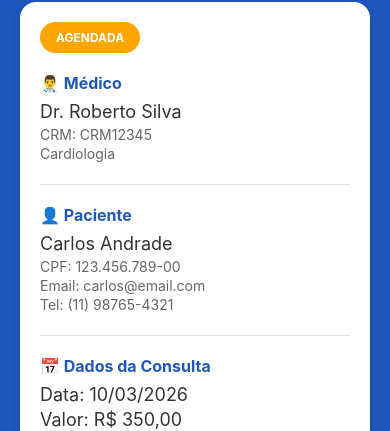
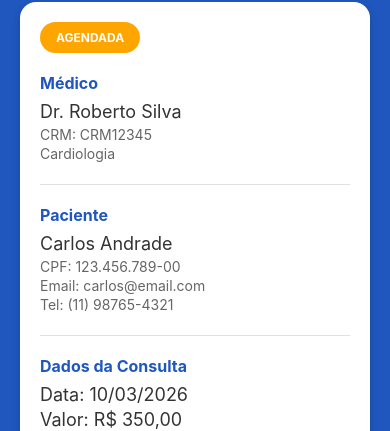
Before and after one commit to GusCrevelari/sistema-consulta-mobile, a React Native app: screen / in a window 390 px wide. Shown: the part 125-556 px from the top of the page. Built offline with nearby package versions, Linux system fonts and the light colour scheme.

Commit message:
removed emoticons;

```diff
--- a/App.tsx
+++ b/App.tsx
@@ -89,7 +89,7 @@ export default function App() {
 
           {/* Informações do Médico */}
           <View style={styles.secao}>
-            <Text style={styles.label}>👨‍⚕️ Médico</Text>
+            <Text style={styles.label}>Médico</Text>
             <Text style={styles.valor}>{consulta.medico.nome}</Text>
             <Text style={styles.info}>CRM: {consulta.medico.crm}</Text>
             <Text style={styles.info}>{consulta.medico.especialidade.nome}</Text>
@@ -97,7 +97,7 @@ export default function App() {
 
           {/* Informações do Paciente */}
           <View style={styles.secao}>
-            <Text style={styles.label}>👤 Paciente</Text>
+            <Text style={styles.label}>Paciente</Text>
             <Text style={styles.valor}>{consulta.paciente.nome}</Text>
             <Text style={styles.info}>CPF: {consulta.paciente.cpf}</Text>
             <Text style={styles.info}>Email: {consulta.paciente.email}</Text>
@@ -108,7 +108,7 @@ export default function App() {
 
           {/* Informações da Consulta */}
           <View style={styles.secao}>
-            <Text style={styles.label}>📅 Dados da Consulta</Text>
+            <Text style={styles.label}>Dados da Consulta</Text>
             <Text style={styles.valor}>Data: {formatarData(consulta.data)}</Text>
             <Text style={styles.valor}>Valor: {formatarValor(consulta.valor)}</Text>
             {consulta.observacoes && (
```
